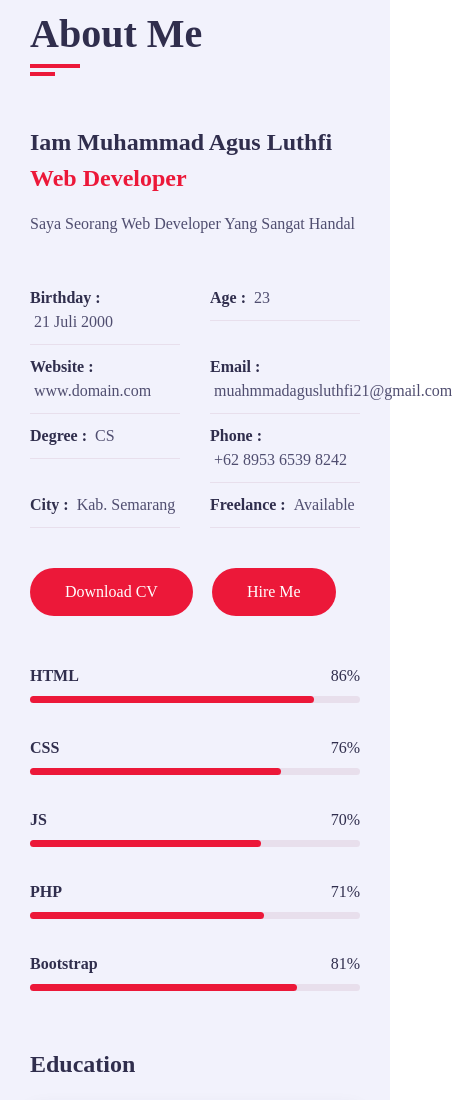
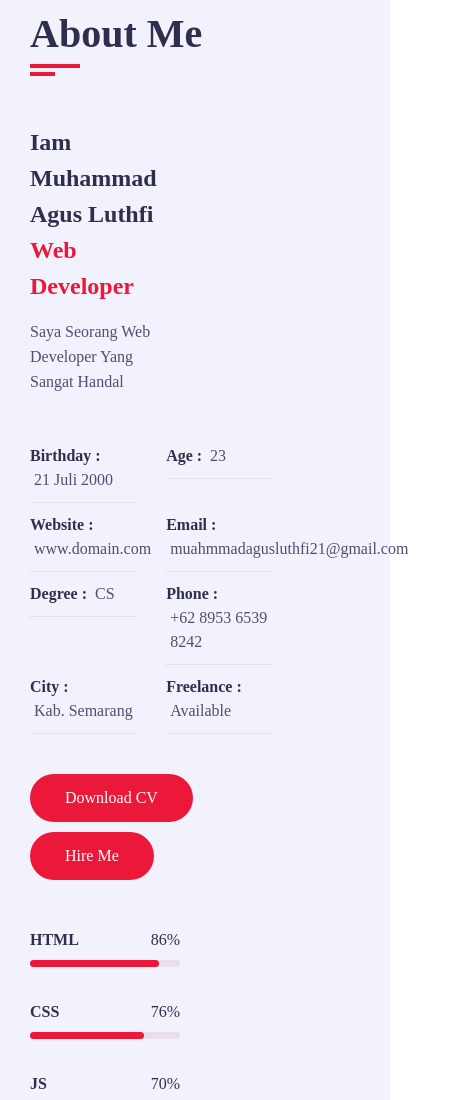
Before and after one commit to MuhammadAgusLuthfi/my_portfolio, a plain HTML site: page index.html in a window 390 px wide. Shown: the part 900-2000 px from the top of the page, 452 px wide, since content can reach past the window. Drawn offline with nearby package versions, Linux system fonts and the light colour scheme; a web font is replaced by a local one.

Commit message:
update responsive

```diff
--- a/css/style.css
+++ b/css/style.css
@@ -100,8 +100,9 @@ ul {
 }
 
 .container {
-  max-width: 1100px;
-  width: 100%;
+  display: flex;
+  flex-wrap: wrap;
+  max-width: 1000px;
   margin: auto;
 }
 
@@ -761,17 +762,18 @@ h3.my-profession {
   }
 }
 
-@media (max-width:767px) {
+@media (max-width:600px) {
 
   .contact .contact-form .col-6,
   .contact .contact-info-item,
   .portfolio .portfolio-item,
   .service .service-item,
+  .about .about-content .about-text,
   .about .about-content .experience,
   .about .about-content .education,
   .about .about-content .skills,
   .about .about-content .personal-info {
-    flex: 0 0 100%;
+    flex: 0 0 50%;
     max-width: 100%;
   }
 }
```
